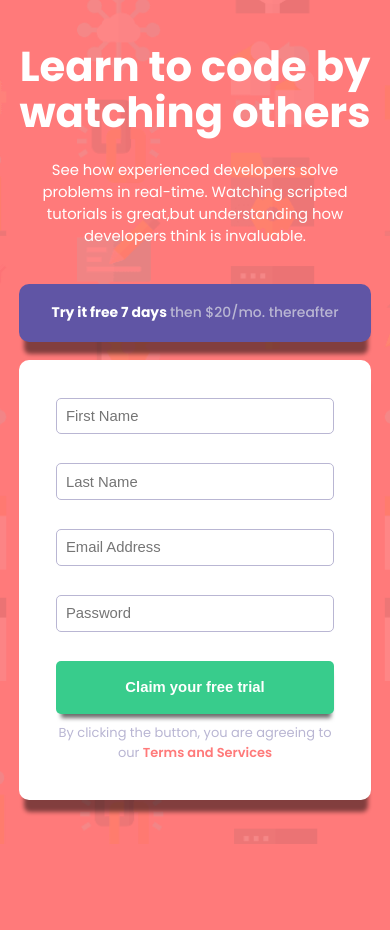
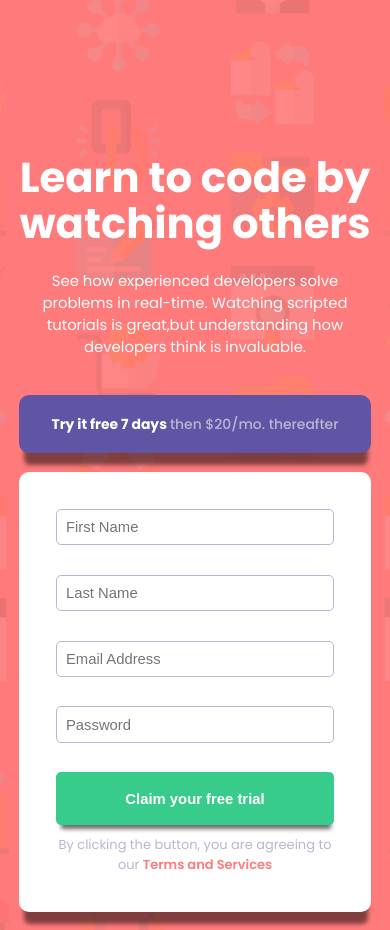
Before and after one commit to Mohammdsaleh-Hooshmandi/sign-up-form-react, a React (Create React App) app: page / in a window 390 px wide. Before the commit the page ends 844 px from the top, so only its background shows below. Built offline with nearby package versions, Linux system fonts and the light colour scheme.

Commit message:
fix a bug in mobile screen

```diff
--- a/src/Components/Text/TextBox.module.css
+++ b/src/Components/Text/TextBox.module.css
@@ -21,3 +21,9 @@
         font-size: 4.5rem;
     }
 }
+
+@media (max-width: 900px) {
+    .wrapper {
+        margin-top: 24rem;
+    }
+}
```
